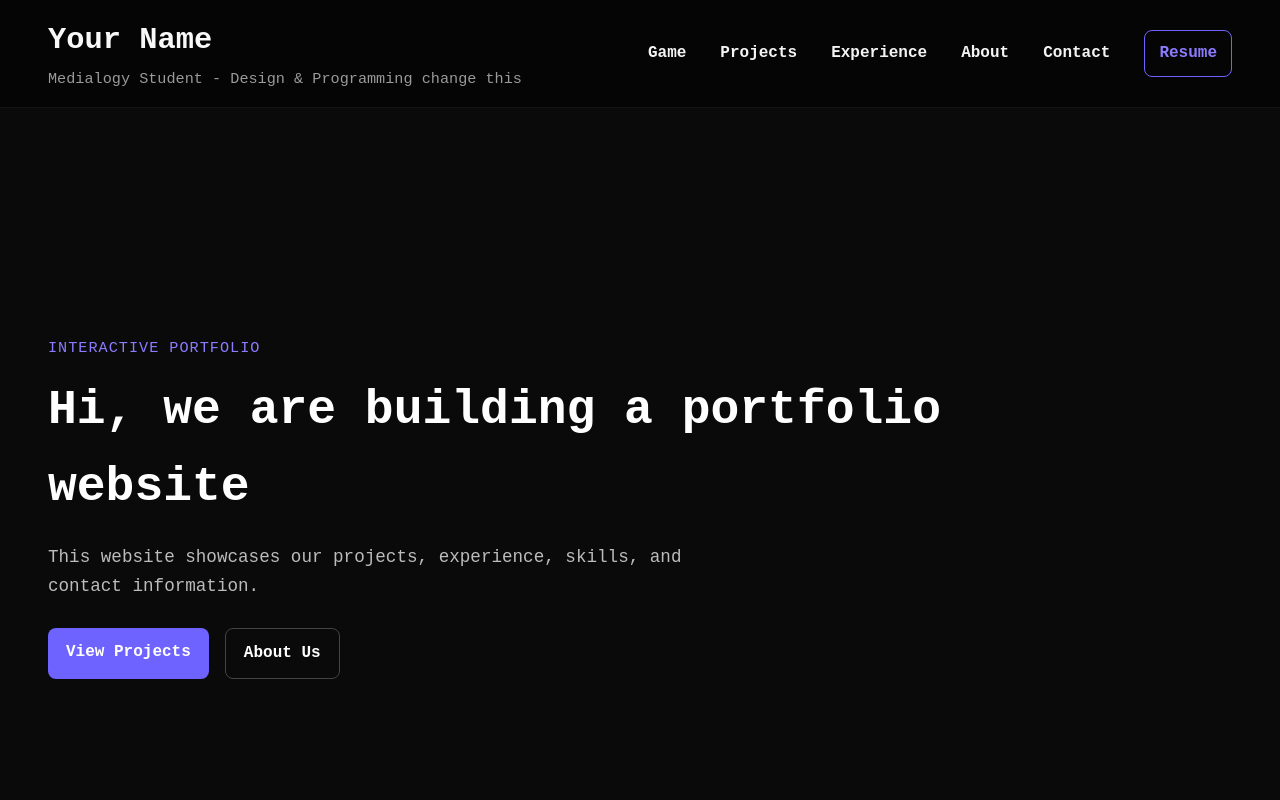
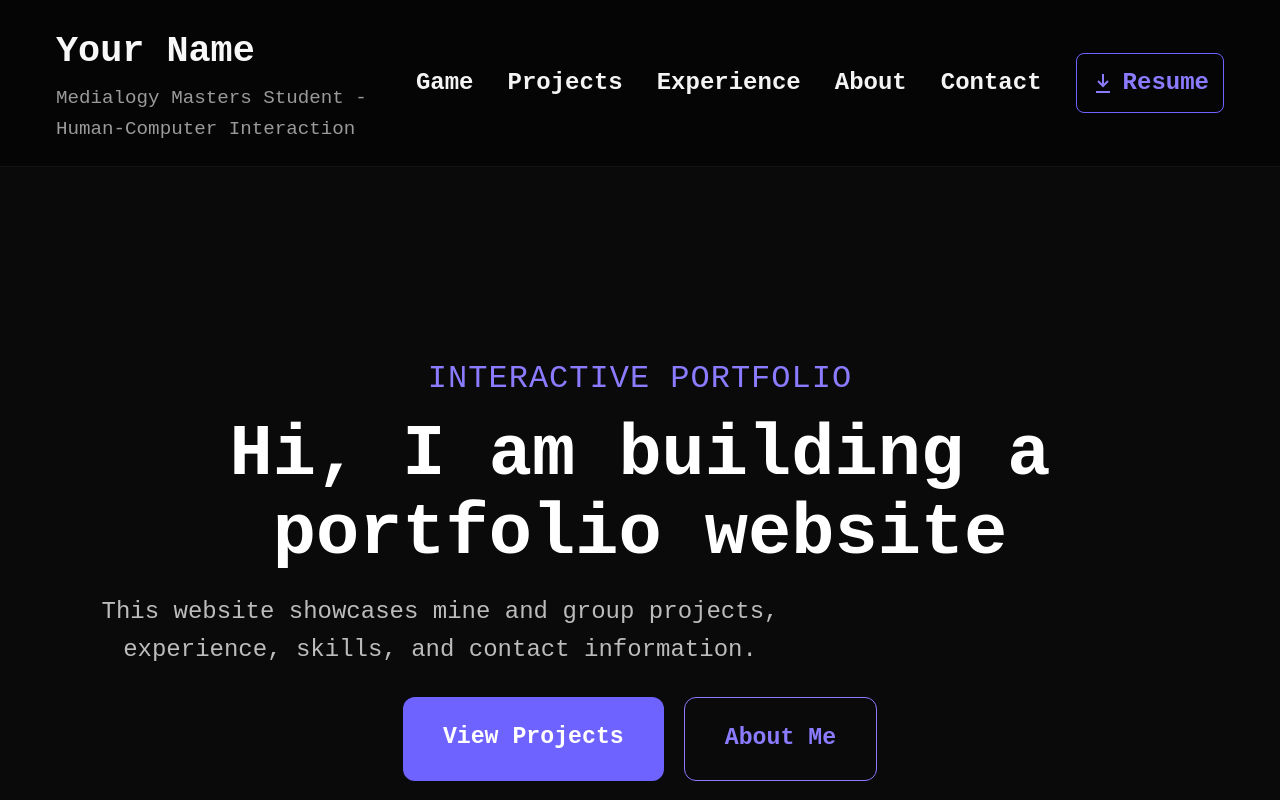
Before and after one commit to Juhe20/Portfolio-website, a website: page PortfolioProject/public/index.html in a window 1280 px wide. Shown: the top 800 px of the page. Drawn offline with Linux system fonts and the light colour scheme.

Commit message:
More
More

```diff
--- a/PortfolioProject/public/css/style.css
+++ b/PortfolioProject/public/css/style.css
@@ -27,7 +27,7 @@ body {
   display: flex;
   justify-content: space-between;
   align-items: center;
-  padding: 16px 48px;
+  padding: 22px 56px;
 }
 
 .brand-link {
@@ -35,14 +35,19 @@ body {
   color: inherit;
 }
 
+/* When hovering the whole brand link, change the title and subtitle too */
+.brand-link:hover h1{
+  color: #8b7cff;
+}
+
 .brand h1 {
-  font-size: 1.9rem;
+  font-size: 2.3rem;
   font-weight: 700;
   color: #f8f8f8;
 }
 
 .brand p {
-  font-size: 0.95rem;
+  font-size: 1.2rem;
   color: #9a9a9a;
   margin-top: 2px;
 }
@@ -57,7 +62,7 @@ body {
 .nav-links a {
   text-decoration: none;
   color: #f4f4f4;
-  font-size: 1rem;
+  font-size: 1.5rem;
   font-weight: 600;
   transition: color 0.2s ease;
 }
@@ -67,49 +72,86 @@ body {
 }
 
 .resume-btn {
+  display: flex;              /* puts text + icon side by side */
+  align-items: center;        /* vertical alignment */
+  gap: 8px;                   /* space between text and icon */
   padding: 10px 14px;
   border: 1px solid #6f63ff;
   border-radius: 8px;
   color: #8b7cff !important;
+  text-decoration: none;
+  transition: all 0.2s ease;
+}
+
+/* SVG icon size */
+.resume-icon {
+  width: 24px;                /* slightly bigger than PNG version */
+  height: 24px;
+}
+
+/* Hover effect */
+.resume-btn:hover {
+  background-color: rgba(111, 99, 255, 0.2);  /* stronger glow */
+  border-color: #8b7cff;
+  color: #a89bff;                             /* lighter text + icon */
+  transform: translateY(-2px);                /* subtle lift */
 }
 
 /* Sections */
 .section {
   min-height: 100vh;
   display: flex;
+  justify-content: center;   /* centers horizontally */
   align-items: center;
-  padding: 100px 48px;
+  padding: 100px 24px;
   border-bottom: 1px solid #141414;
 }
 
 .section-content {
+  width: 100%;
   max-width: 900px;
+  text-align: center;
 }
 
 .eyebrow {
   color: #8b7cff;
-  font-size: 0.95rem;
+  font-size: 2rem;
   margin-bottom: 12px;
   text-transform: uppercase;
   letter-spacing: 1px;
 }
 
 .section h2 {
-  font-size: 3rem;
+  font-size: 4rem;
   margin-bottom: 18px;
   color: #ffffff;
 }
 
 .section-text {
-  font-size: 1.1rem;
+  font-size: 1.5rem;
   color: #bcbcbc;
   max-width: 700px;
 }
 
-/* Hero buttons */
+/* Only the first hero section gets larger */
+.hero .section-content {
+  max-width: 1100px;
+}
+
+.hero h2 {
+  font-size: 4.5rem;
+  line-height: 1.1;
+}
+
+.hero .section-text {
+  font-size: 1.5rem;
+}
+
+/* Hero buttons start under the hero text start top*/
 .hero-buttons {
   display: flex;
-  gap: 16px;
+  justify-content: center;
+  gap: 20px;
   margin-top: 28px;
 }
 
@@ -117,9 +159,10 @@ body {
 .secondary-btn {
   display: inline-block;
   text-decoration: none;
-  padding: 12px 18px;
-  border-radius: 8px;
-  font-weight: 700;
+  padding: 22px 40px;        /* BIGGER buttons */
+  border-radius: 12px;       /* smoother corners */
+  font-weight: 600;
+  font-size: 1.45rem;                  /* bigger text */
   transition: transform 0.2s ease, opacity 0.2s ease;
 }
 
@@ -129,8 +172,8 @@ body {
 }
 
 .secondary-btn {
-  border: 1px solid #444;
-  color: white;
+  border: 1px solid #8b7cff;
+  color: #8b7cff;
 }
 
 .primary-btn:hover,
--- a/PortfolioProject/public/index.html
+++ b/PortfolioProject/public/index.html
@@ -15,7 +15,7 @@
     <div class="brand">
       <a href="#home" class="brand-link">
         <h1>Your Name</h1>
-        <p>Medialogy Student - Design & Programming change this</p>
+        <p>Medialogy Masters Student - Human-Computer Interaction</p>
       </a>
     </div>
 
@@ -25,7 +25,23 @@
       <a href="#experience">Experience</a>
       <a href="#about">About</a>
       <a href="#contact">Contact</a>
-      <a href="cv/YourCV.pdf" download class="resume-btn">Resume</a>
+      <a href="cv/YourCV.pdf" download class="resume-btn">
+
+          <!-- SVG icon (this is NOT loaded from a file, it's written directly here) -->
+  <svg class="resume-icon"  xmlns="http://www.w3.org/2000/svg"
+       width="16" height="16" viewBox="0 0 24 24"
+       fill="none" stroke="currentColor" stroke-width="2">
+           <!-- vertical line of arrow -->
+    <path d="M12 3v12"></path>
+        <!-- arrow head -->
+    <path d="M7 10l5 5 5-5"></path>
+        <!-- bottom line -->
+    <path d="M5 21h14"></path>
+  </svg>
+    <!-- Text next to the icon -->
+      <span>Resume</span>
+
+      </a>
     </nav>
   </header>
 
@@ -36,13 +52,13 @@
     <section id="home" class="section hero">
       <div class="section-content">
         <p class="eyebrow">Interactive portfolio</p>
-        <h2>Hi, we are building a portfolio website</h2>
+        <h2>Hi, I am building a portfolio website</h2>
         <p class="section-text">
-          This website showcases our projects, experience, skills, and contact information.
+          This website showcases mine and group projects, experience, skills, and contact information.
         </p>
         <div class="hero-buttons">
           <a href="#projects" class="primary-btn">View Projects</a>
-          <a href="#about" class="secondary-btn">About Us</a>
+          <a href="#about" class="secondary-btn">About Me</a>
         </div>
       </div>
     </section>
```
